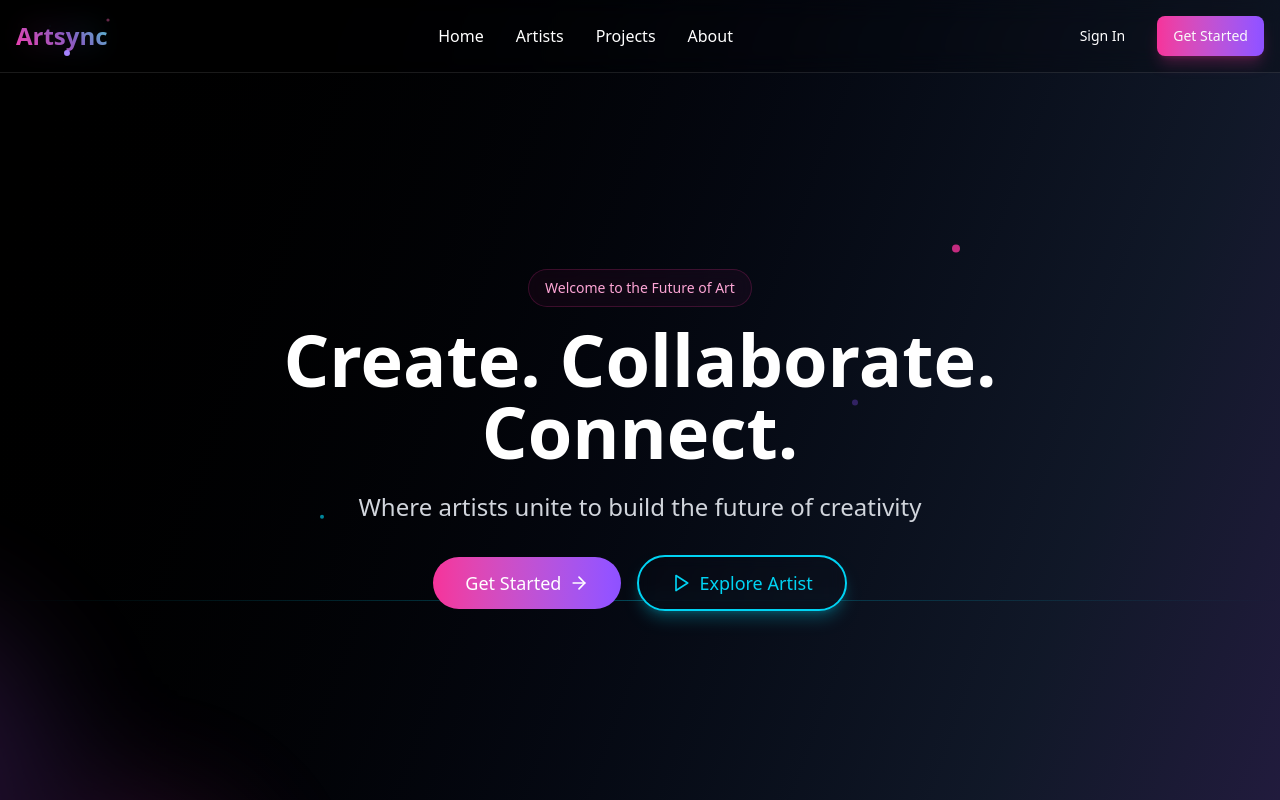
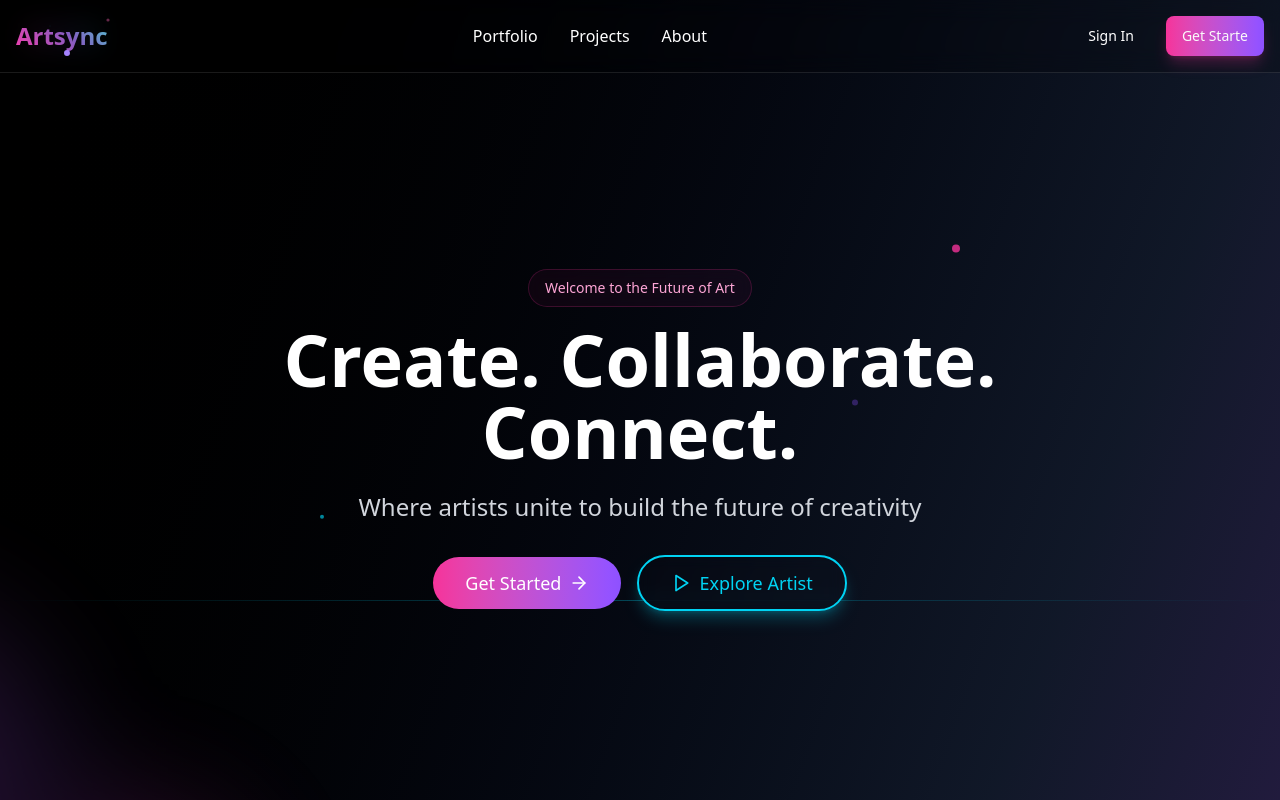
Before and after one commit to Pavan1080p/artsync, a Next.js app in the folder frontend/: page / in a window 1280 px wide. Shown: the top 800 px of the page. Built offline with nearby package versions, Linux system fonts and the light colour scheme.

Commit message:
changes made

```diff
--- a/frontend/components/layout/Navigation.tsx
+++ b/frontend/components/layout/Navigation.tsx
@@ -11,8 +11,8 @@ interface NavigationProps {
 }
 
 const defaultLinks = [
-  { href: "#home", label: "Home" },
-  { href: "#artists", label: "Artists" },
+
+  { href: "#portfolios", label: "Portfolio" },
   { href: "#projects", label: "Projects" },
   { href: "#about", label: "About" },
 ]
@@ -43,7 +43,7 @@ export function Navigation({ links = defaultLinks }: NavigationProps) {
             Sign In
           </Button>
           <Button className="bg-gradient-to-r from-pink-500 to-violet-500 hover:from-pink-600 hover:to-violet-600 shadow-lg shadow-pink-500/25">
-            Get Started
+            Get Starte
           </Button>
         </div>
 
```
